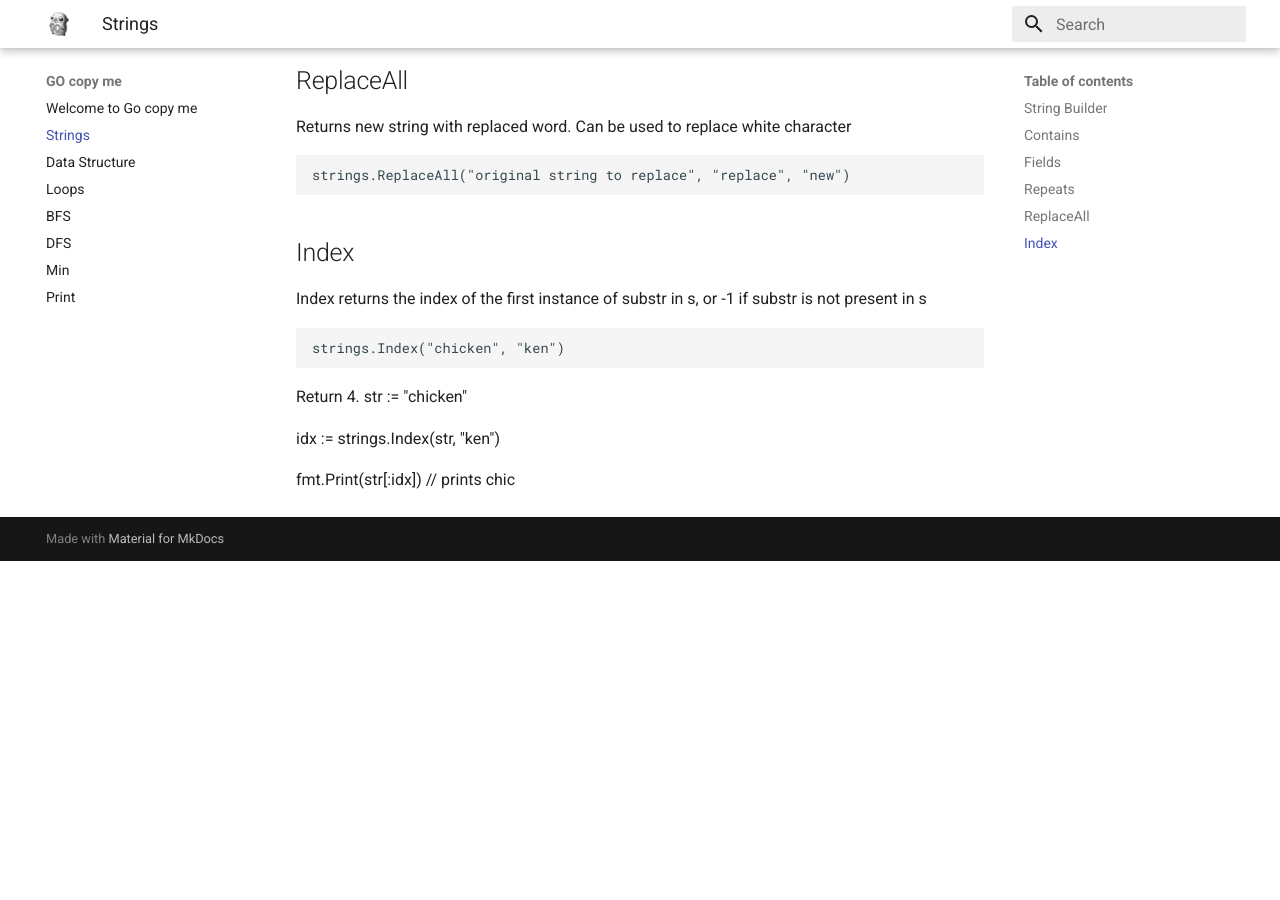
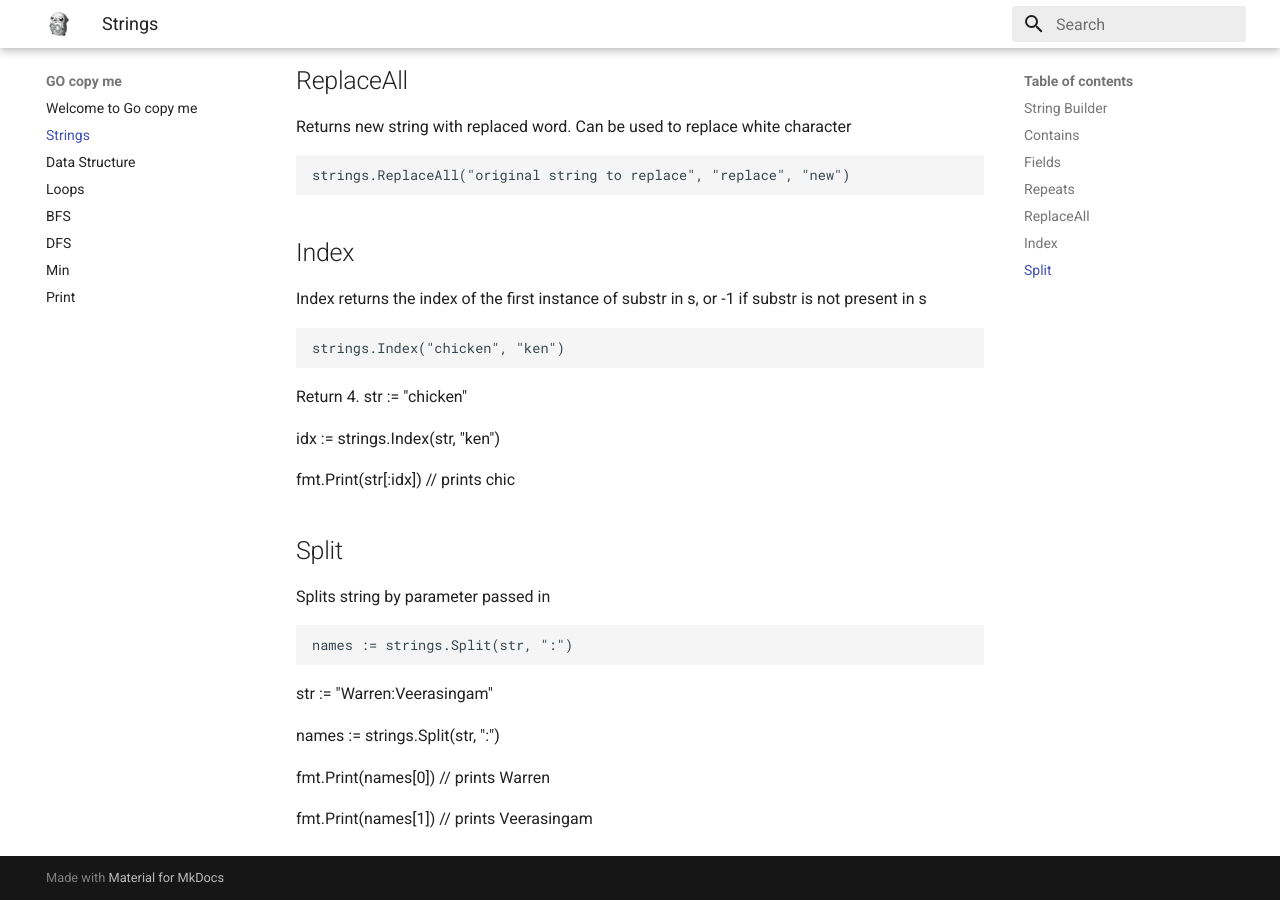
Before and after one commit to stashedUp/go-copy-paste, an MkDocs documentation site: the page built from docs/Strings.md, in a window 1280 px wide and 900 px high, scrolled down 1048 px. Built offline with MkDocs 1.6.1 and Material for MkDocs 9.7.7, drawn with Linux system fonts in a browser that asks for light colours; before the commit the page ends 1609 px from its top, so only the background shows below that.

Commit message:
Update Strings.md

````diff
--- a/docs/Strings.md
+++ b/docs/Strings.md
@@ -50,3 +50,16 @@ str := "chicken"
 idx := strings.Index(str, "ken")
 
 fmt.Print(str[:idx]) // prints chic
+
+## Split
+Splits string by parameter passed in
+```
+names := strings.Split(str, ":")
+```
+str := "Warren:Veerasingam"
+
+names := strings.Split(str, ":")
+
+fmt.Print(names[0]) // prints Warren
+
+fmt.Print(names[1]) // prints Veerasingam
````
